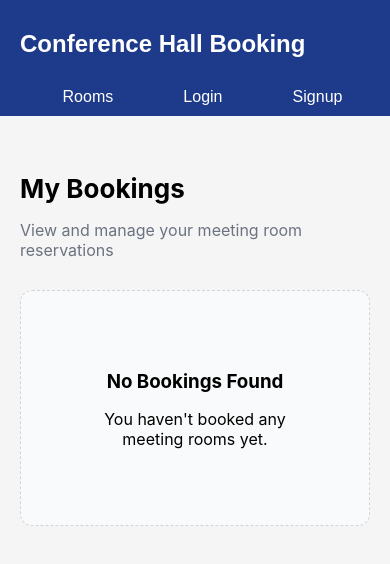
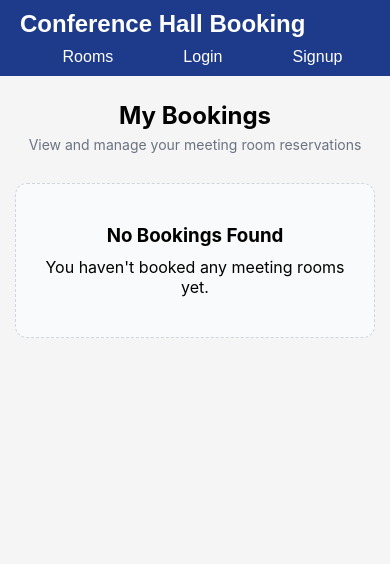
Before and after one commit to koteswararaodasari4039-art/MeetSmart-Frontend, a React (Vite) app: page /mybookings in a window 390 px wide. Shown: the top 564 px of the page. Built offline with nearby package versions, Linux system fonts and the light colour scheme.

Commit message:
My Booking.css updated for small screens

```diff
--- a/src/styles/MyBookings.css
+++ b/src/styles/MyBookings.css
@@ -1,3 +1,13 @@
+/* Global Fix */
+
+* {
+  box-sizing: border-box;
+  margin: 0;
+  padding: 0;
+}
+
+/* Container */
+
 .mybookings-container {
   max-width: 1200px;
   margin: auto;
@@ -7,6 +17,10 @@
 
 /* Header */
 
+.mybookings-header {
+  margin-bottom: 30px;
+}
+
 .mybookings-header h1 {
   font-size: 32px;
   font-weight: 700;
@@ -15,18 +29,18 @@
 
 .mybookings-header p {
   color: #6b7280;
-  margin-bottom: 30px;
 }
 
-/* Grid layout */
+/* Grid Layout */
 
 .bookings-grid {
   display: grid;
-  grid-template-columns: repeat(auto-fill, minmax(260px, 1fr));
+  grid-template-columns: repeat(auto-fit, minmax(260px, 320px));
   gap: 22px;
+  justify-content: center;
 }
 
-/* Booking card */
+/* Booking Card */
 
 .booking-card {
   background: white;
@@ -35,6 +49,7 @@
   border: 1px solid #e5e7eb;
   box-shadow: 0 8px 20px rgba(0,0,0,0.05);
   transition: all 0.25s ease;
+  width: 100%;
 }
 
 .booking-card:hover {
@@ -42,7 +57,7 @@
   box-shadow: 0 15px 30px rgba(0,0,0,0.08);
 }
 
-/* Card header */
+/* Card Header */
 
 .booking-card-header {
   display: flex;
@@ -56,7 +71,7 @@
   font-weight: 600;
 }
 
-/* Status badge */
+/* Status Badge */
 
 .status-badge {
   background: #22c55e;
@@ -66,7 +81,7 @@
   border-radius: 20px;
 }
 
-/* Booking info */
+/* Booking Info */
 
 .booking-info p {
   display: flex;
@@ -83,7 +98,7 @@
   color: #111827;
 }
 
-/* Empty state */
+/* Empty Booking */
 
 .empty-booking {
   text-align: center;
@@ -97,12 +112,73 @@
   margin-bottom: 10px;
 }
 
+/* Tablet */
+
+@media (max-width: 900px) {
+
+  .mybookings-container {
+    padding: 30px 20px;
+  }
+
+  .mybookings-header h1 {
+    font-size: 28px;
+  }
+
+  .bookings-grid {
+    grid-template-columns: repeat(auto-fit, minmax(240px, 1fr));
+  }
+
+}
+
 /* Mobile */
 
 @media (max-width: 600px) {
 
+  .mybookings-container {
+    padding: 25px 15px;
+  }
+
+  .mybookings-header {
+    text-align: center;
+  }
+
   .mybookings-header h1 {
-    font-size: 26px;
+    font-size: 24px;
+  }
+
+  .mybookings-header p {
+    font-size: 14px;
+  }
+
+  .bookings-grid {
+    grid-template-columns: 1fr;
+  }
+
+  .booking-card {
+    padding: 16px;
+  }
+
+  .booking-info p {
+    font-size: 13px;
+  }
+
+  .empty-booking {
+    padding: 40px 20px;
   }
 
 }
+
+/* Small Phones */
+
+@media (max-width: 400px) {
+
+  .booking-card-header h3 {
+    font-size: 16px;
+  }
+
+  .status-badge {
+    font-size: 10px;
+    padding: 3px 8px;
+  }
+
+}
```
